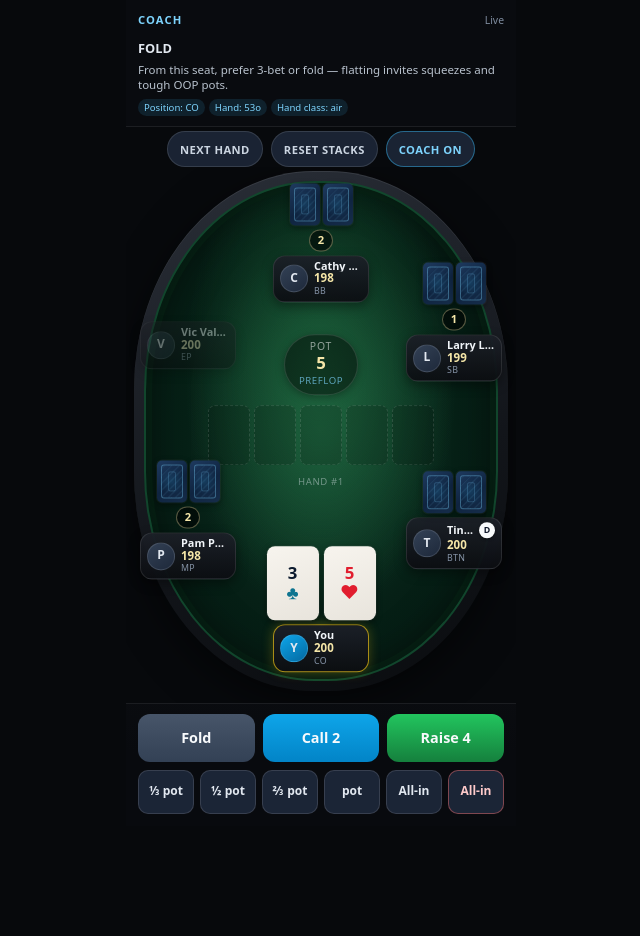
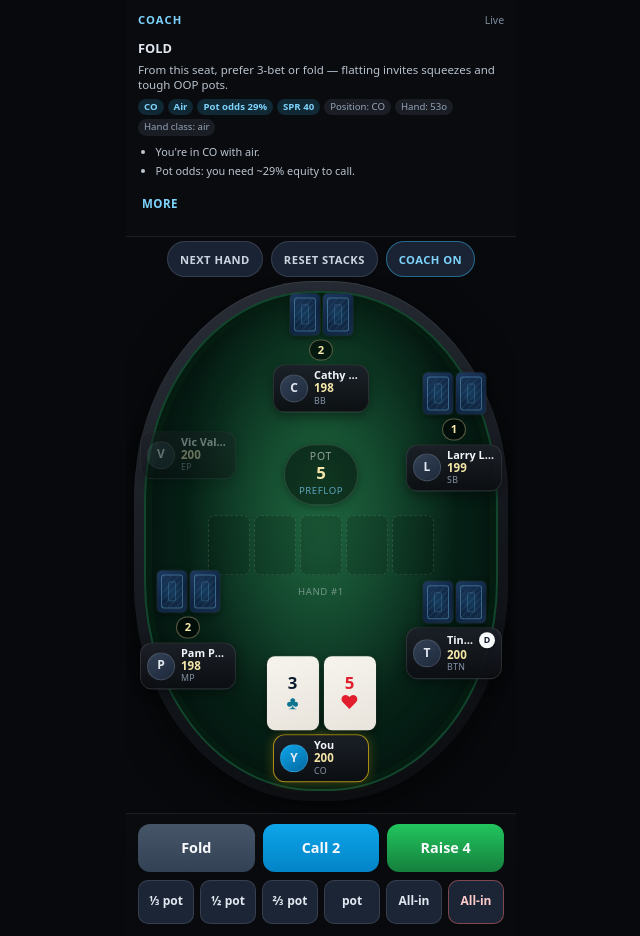
Before and after one commit to samjreij94/poker-coach, a React (Vite) app: page / in a window 1280 px wide. Shown: the whole page, without its empty margins (319-959 px from the left). Before the commit the page ends 826 px from the top, so only its background shows below. Built offline with nearby package versions, Linux system fonts and the light colour scheme.

Commit message:
feat(ui): richer coach teaching strip (details, chips, More/Less)

```diff
--- a/src/components/table/CoachStrip.css
+++ b/src/components/table/CoachStrip.css
@@ -21,10 +21,11 @@
 }
 
 .pc-coach--open {
-  /* Allow full advice text; scroll strip if extremely long */
-  max-height: none;
-  overflow-y: auto;
-  -webkit-overflow-scrolling: touch;
+  /* Cap open coach so hero cards stay clear on short phones */
+  max-height: min(42vh, 280px);
+  overflow: hidden;
+  display: flex;
+  flex-direction: column;
 }
 
 .pc-coach__handle {
@@ -33,6 +34,7 @@
   justify-content: space-between;
   min-height: 28px;
   gap: 8px;
+  flex-shrink: 0;
 }
 
 .pc-coach__badge {
@@ -75,6 +77,10 @@
   margin-top: 6px;
   text-align: left;
   padding-bottom: 4px;
+  overflow-y: auto;
+  -webkit-overflow-scrolling: touch;
+  flex: 1 1 auto;
+  min-height: 0;
 }
 
 .pc-coach__rec {
@@ -88,7 +94,6 @@
   font-size: 0.72rem;
   line-height: 1.35;
   color: rgba(203, 213, 225, 0.9);
-  /* Wrap fully — no hard mid-sentence clamp */
   display: block;
   white-space: normal;
   overflow: visible;
@@ -97,6 +102,34 @@
   -webkit-box-orient: unset;
 }
 
+.pc-coach__chips {
+  display: flex;
+  flex-wrap: wrap;
+  gap: 4px;
+  list-style: none;
+  margin: 6px 0 0;
+  padding: 0;
+}
+
+.pc-coach__chip {
+  font-size: 0.6rem;
+  padding: 2px 6px;
+  border-radius: 999px;
+  line-height: 1.3;
+}
+
+.pc-coach__chip--metric {
+  background: rgba(56, 189, 248, 0.16);
+  color: #7dd3fc;
+  font-weight: 600;
+}
+
+.pc-coach__chip--concept {
+  background: rgba(148, 163, 184, 0.12);
+  color: #94a3b8;
+}
+
+/* Back-compat if anything still targets concepts */
 .pc-coach__concepts {
   display: flex;
   flex-wrap: wrap;
@@ -114,10 +147,59 @@
   color: #7dd3fc;
 }
 
+.pc-coach__details {
+  margin: 8px 0 0;
+  padding: 0 0 0 1.1em;
+  list-style: disc;
+  color: rgba(203, 213, 225, 0.92);
+}
+
+.pc-coach__details li {
+  font-size: 0.68rem;
+  line-height: 1.4;
+  margin-bottom: 4px;
+}
+
+.pc-coach__details li:last-child {
+  margin-bottom: 0;
+}
+
+.pc-coach__more {
+  display: inline-flex;
+  align-items: center;
+  justify-content: center;
+  min-height: 44px;
+  min-width: 44px;
+  margin-top: 4px;
+  margin-left: -8px;
+  padding: 0 12px;
+  border: none;
+  border-radius: 8px;
+  background: transparent;
+  color: #7dd3fc;
+  font-size: 0.72rem;
+  font-weight: 700;
+  letter-spacing: 0.04em;
+  text-transform: uppercase;
+  cursor: pointer;
+  touch-action: manipulation;
+  -webkit-tap-highlight-color: transparent;
+}
+
+.pc-coach__more:hover,
+.pc-coach__more:focus-visible {
+  background: rgba(56, 189, 248, 0.12);
+  outline: none;
+}
+
 @media (max-height: 700px) {
   .pc-coach {
     padding: 4px 10px;
     padding-top: max(4px, env(safe-area-inset-top));
+  }
+
+  .pc-coach--open {
+    max-height: min(42vh, 280px);
   }
 
   .pc-coach__rec {
@@ -127,4 +209,8 @@
   .pc-coach__reason {
     font-size: 0.68rem;
   }
+
+  .pc-coach__details li {
+    font-size: 0.64rem;
+  }
 }
--- a/src/components/table/CoachStrip.tsx
+++ b/src/components/table/CoachStrip.tsx
@@ -1,3 +1,4 @@
+import { useEffect, useMemo, useState } from 'react';
 import type { CoachAdvice, CoachGrade } from '../../poker/types';
 import './CoachStrip.css';
 
@@ -8,8 +9,60 @@ interface CoachStripProps {
   collapsed?: boolean;
 }
 
+function formatHandClass(handClass: string): string {
+  return handClass
+    .replace(/([A-Z])/g, ' $1')
+    .replace(/^./, (c) => c.toUpperCase())
+    .trim();
+}
+
+function potOddsChip(potOdds: number | undefined): string | null {
+  if (potOdds === undefined || !(potOdds > 0)) return null;
+  return `Pot odds ${Math.round(potOdds * 100)}%`;
+}
+
+function sprChip(spr: number | undefined): string | null {
+  if (spr === undefined || !Number.isFinite(spr)) return null;
+  const rounded = spr >= 10 ? Math.round(spr) : Math.round(spr * 10) / 10;
+  return `SPR ${rounded}`;
+}
+
 export function CoachStrip({ advice = null, grade = null, collapsed = true }: CoachStripProps) {
-  const open = !collapsed && Boolean(advice || grade);
+  const teaching = advice ?? grade?.advice ?? null;
+  const open = !collapsed && Boolean(teaching || grade);
+
+  const [moreOpen, setMoreOpen] = useState(false);
+
+  // Reset expand when the teaching snapshot changes (new decision / new grade)
+  const teachingKey = teaching
+    ? `${teaching.recommended}|${teaching.reason}|${grade?.grade ?? ''}|${(teaching.details ?? []).join('\0')}`
+    : grade?.why ?? '';
+
+  useEffect(() => {
+    setMoreOpen(false);
+  }, [teachingKey]);
+
+  const details = teaching?.details ?? [];
+  const hasMore = details.length > 2;
+  const visibleDetails = moreOpen || !hasMore ? details : details.slice(0, 2);
+
+  const chips = useMemo(() => {
+    if (!teaching) return [] as string[];
+    const out: string[] = [];
+    out.push(teaching.position);
+    out.push(formatHandClass(teaching.handClass));
+    const odds = potOddsChip(teaching.potOdds);
+    if (odds) out.push(odds);
+    const sprLabel = sprChip(teaching.spr);
+    if (sprLabel) out.push(sprLabel);
+    return out;
+  }, [teaching]);
+
+  const conceptChips = teaching?.concepts?.slice(0, 3) ?? [];
+  const reason = grade?.why ?? teaching?.reason ?? '';
+  const headline = teaching
+    ? `${teaching.recommended.toUpperCase()}${teaching.sizeRange ? ` · ${teaching.sizeRange.label}` : ''}`
+    : null;
 
   return (
     <aside
@@ -23,22 +76,51 @@ export function CoachStrip({ advice = null, grade = null, collapsed = true }: Co
             {grade.grade}
           </span>
         ) : (
-          <span className="pc-coach__hint">{advice ? 'Live' : 'Ready'}</span>
+          <span className="pc-coach__hint">{teaching ? 'Live' : 'Ready'}</span>
         )}
       </div>
-      {open && advice ? (
+      {open && teaching ? (
         <div className="pc-coach__body">
-          <p className="pc-coach__rec">
-            <strong>{advice.recommended.toUpperCase()}</strong>
-            {advice.sizeRange ? ` · ${advice.sizeRange.label}` : ''}
-          </p>
-          <p className="pc-coach__reason">{grade?.why ?? advice.reason}</p>
-          {advice.concepts.length > 0 ? (
-            <ul className="pc-coach__concepts">
-              {advice.concepts.slice(0, 3).map((c) => (
-                <li key={c}>{c}</li>
+          {headline ? (
+            <p className="pc-coach__rec">
+              <strong>{teaching.recommended.toUpperCase()}</strong>
+              {teaching.sizeRange ? ` · ${teaching.sizeRange.label}` : ''}
+            </p>
+          ) : null}
+          {reason ? <p className="pc-coach__reason">{reason}</p> : null}
+
+          {(chips.length > 0 || conceptChips.length > 0) && (
+            <ul className="pc-coach__chips" aria-label="Coach metrics">
+              {chips.map((c) => (
+                <li key={c} className="pc-coach__chip pc-coach__chip--metric">
+                  {c}
+                </li>
+              ))}
+              {conceptChips.map((c) => (
+                <li key={`c-${c}`} className="pc-coach__chip pc-coach__chip--concept">
+                  {c}
+                </li>
               ))}
             </ul>
+          )}
+
+          {visibleDetails.length > 0 ? (
+            <ul className="pc-coach__details">
+              {visibleDetails.map((d, i) => (
+                <li key={`${i}-${d.slice(0, 24)}`}>{d}</li>
+              ))}
+            </ul>
+          ) : null}
+
+          {hasMore ? (
+            <button
+              type="button"
+              className="pc-coach__more"
+              aria-expanded={moreOpen}
+              onClick={() => setMoreOpen((v) => !v)}
+            >
+              {moreOpen ? 'Less' : 'More'}
+            </button>
           ) : null}
         </div>
       ) : null}
```
